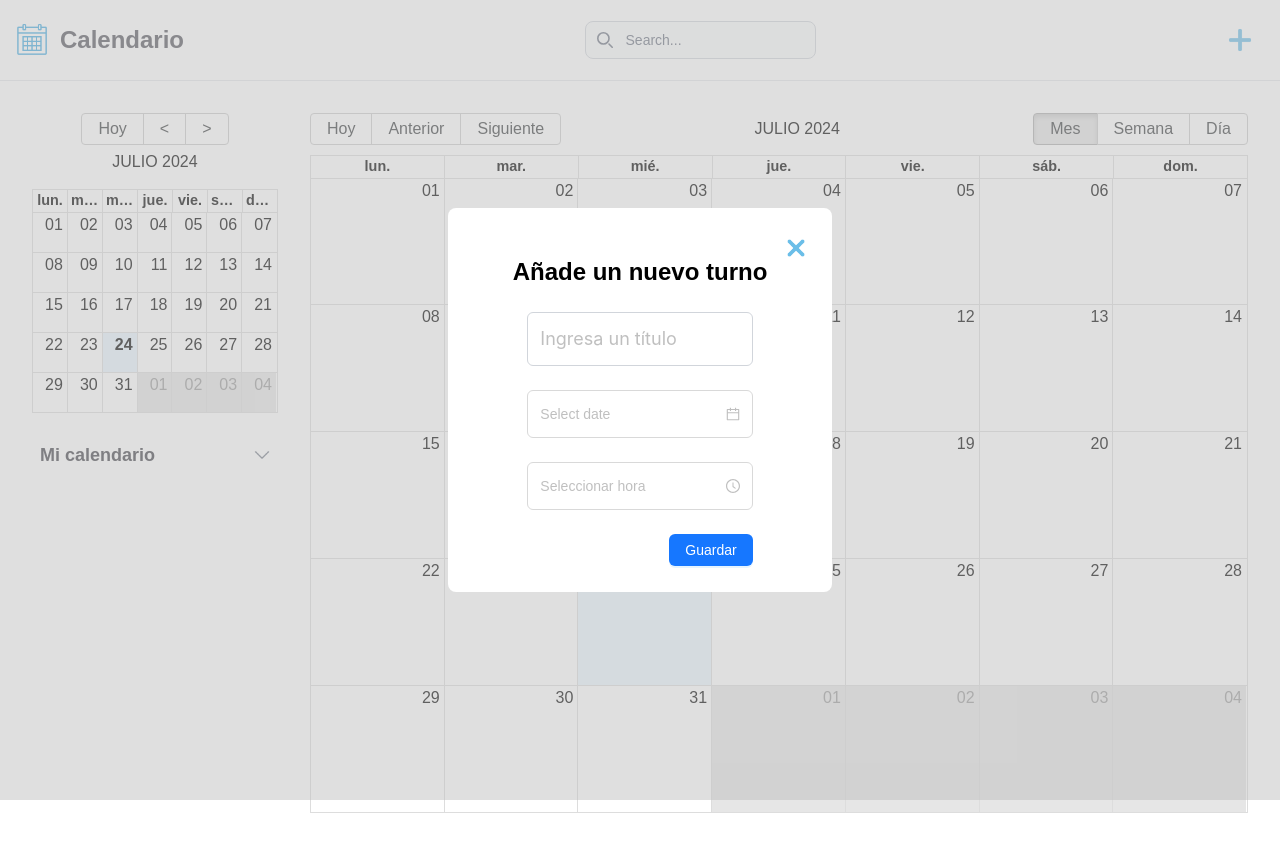
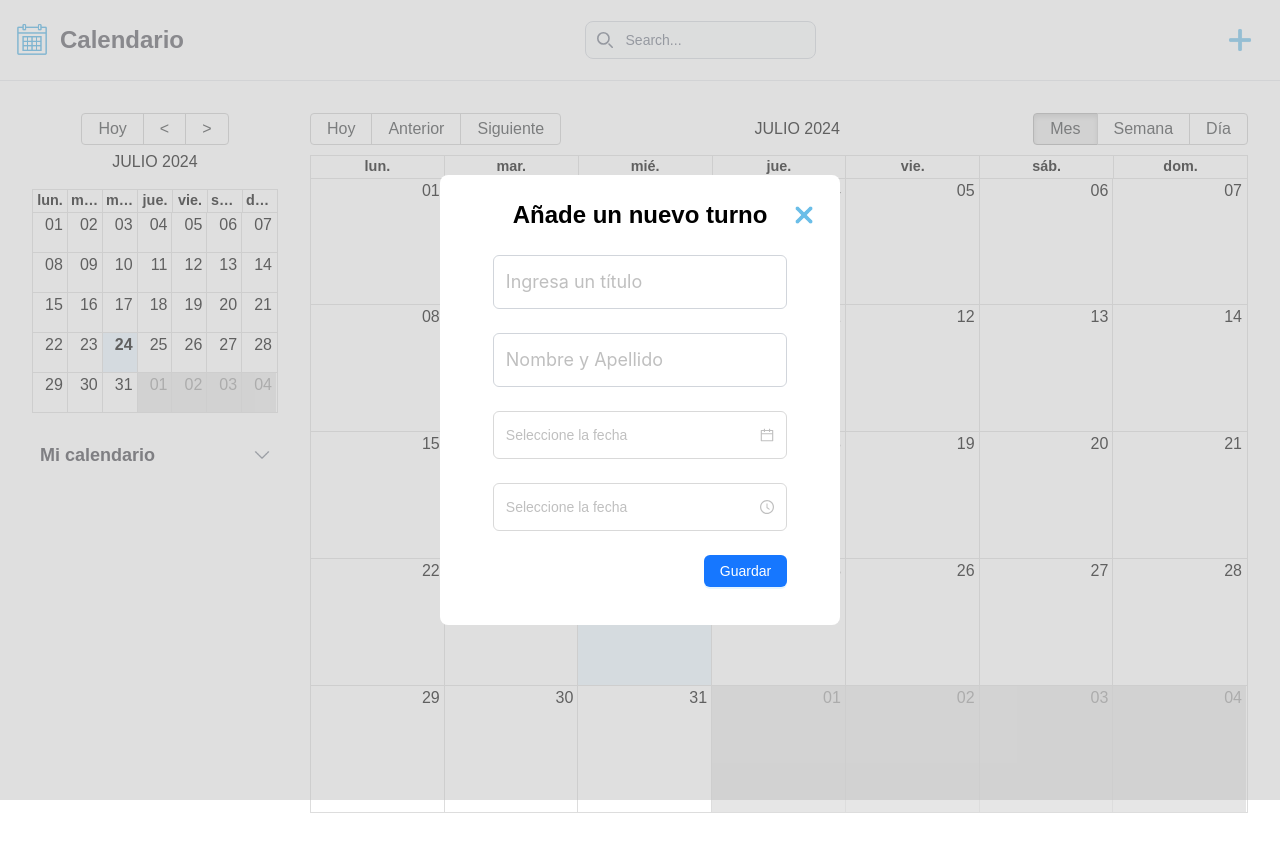
Before and after one commit to Melanialassia/Calendar, a React (Vite) app: page / in a window 1280 px wide. Both pictures are taken after a click on the button 1240 px from the left and 40 px from the top of the page. Built offline with nearby package versions, Linux system fonts and the light colour scheme.

Commit message:
se  mejoro el posicionamiento del formulacion dentro del modal

```diff
--- a/src/components/CreateEvent/CreateEvent.jsx
+++ b/src/components/CreateEvent/CreateEvent.jsx
@@ -7,7 +7,6 @@ import {
   Button,
 } from "antd";
 import esES from "antd/es/locale/es_ES"; // Importa la configuración en español desde ant desing
-
 
 const CreateEvent = () => {
   const onChangeDate = (date, dateString) => {
@@ -19,7 +18,7 @@ const CreateEvent = () => {
   };
 
   return (
-    <div className=" max-w-screen-xl flex flex-col mx-auto justify-center items-center  w-4/5  mt-6">
+    <div className=" max-w-screen-xl flex flex-col mx-auto justify-center items-center ">
       <h2 className="text-2xl font-semibold mb-6 mt-2">Añade un nuevo turno</h2>
       <Form
         layout="vertical"
@@ -28,6 +27,7 @@ const CreateEvent = () => {
           width: "80%",
         }}
       >
+
         <Form.Item
           name="Title"
           rules={[
@@ -44,6 +44,21 @@ const CreateEvent = () => {
         </Form.Item>
 
         <Form.Item
+          name="ape_nom"
+          rules={[
+            {
+              required: true,
+              message: "Por favor, ingresa un título!",
+            },
+          ]}
+        >
+          <Input
+            className="p-3 border border-gray-300 rounded-md focus:ring-0 focus:ring-blue-500 focus:border-blue-500 text-lg"
+            placeholder="Nombre y Apellido"
+          />
+        </Form.Item>
+
+        <Form.Item
           name="DatePicker"
           rules={[
             {
@@ -56,6 +71,7 @@ const CreateEvent = () => {
             className="w-full p-3"
             onChange={onChangeDate}
             locale={esES}
+            placeholder="Seleccione la fecha"
           />
         </Form.Item>
 
@@ -73,14 +89,17 @@ const CreateEvent = () => {
               format="HH:mm"
               onChange={onChangeHour}
               className="w-full p-3"
+              placeholder="Seleccione la fecha"
             />
           </ConfigProvider>
         </Form.Item>
+
         <Form.Item className="flex justify-end">
           <Button type="primary" htmlType="submit">
             Guardar
           </Button>
         </Form.Item>
+
       </Form>
     </div>
   );
--- a/src/components/Modal/Modal.jsx
+++ b/src/components/Modal/Modal.jsx
@@ -3,7 +3,7 @@ const Modal = ({ show, onClose, children }) => {
 
   return (
     <div className="fixed top-0 left-0 right-0 bottom-0 mx-auto h-full w-full flex justify-center items-center bg-gray-transparent z-50">
-      <div className=" relative rounded-lg w-96 h-96 p-4 bg-white">
+      <div className=" relative rounded-lg w-400 h-400 p-4 bg-white">
         <button
           onClick={onClose}
           className=" absolute p-2.5 right-3 rounded-lg transition-all duration-300 hover:bg-gray-100"
--- a/tailwind.config.js
+++ b/tailwind.config.js
@@ -6,6 +6,12 @@ module.exports = {
   ],
   theme: {
     extend: {
+      height:{
+        '400': '450px'
+      },
+      width:{
+        '400': '400px'
+      },
       colors: {
         'gray-transparent': 'rgba(192, 192, 192, 0.5)',
       },
```
